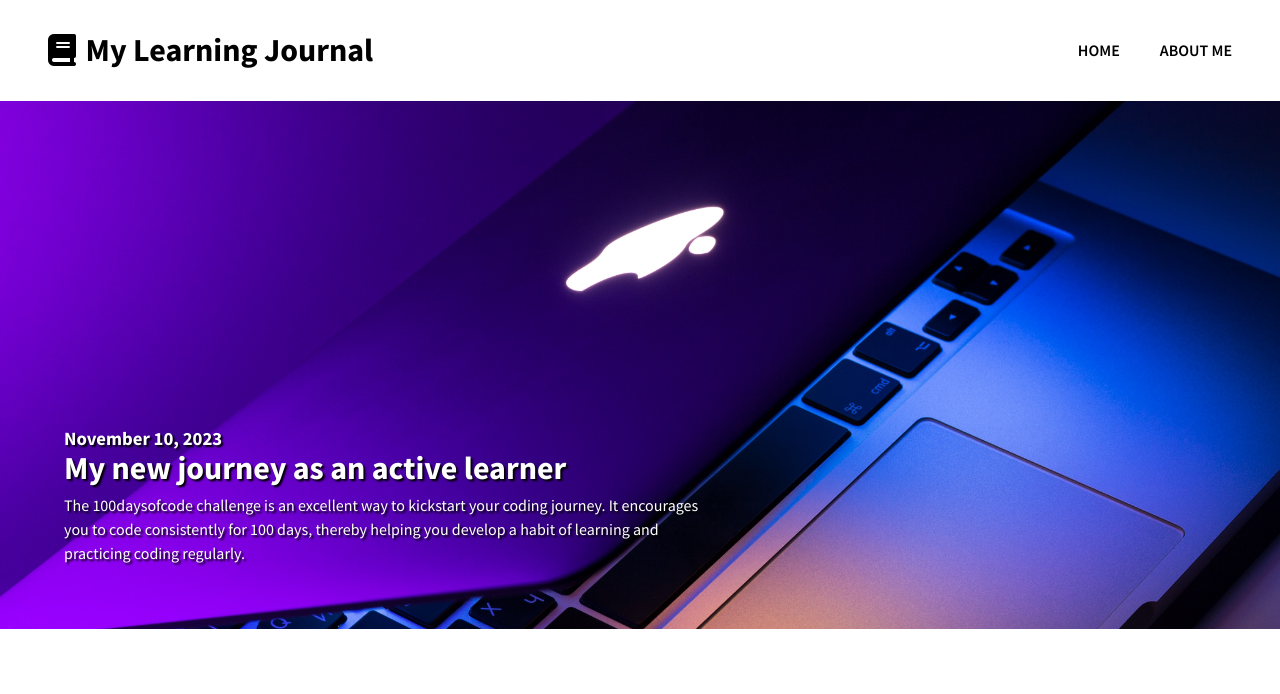
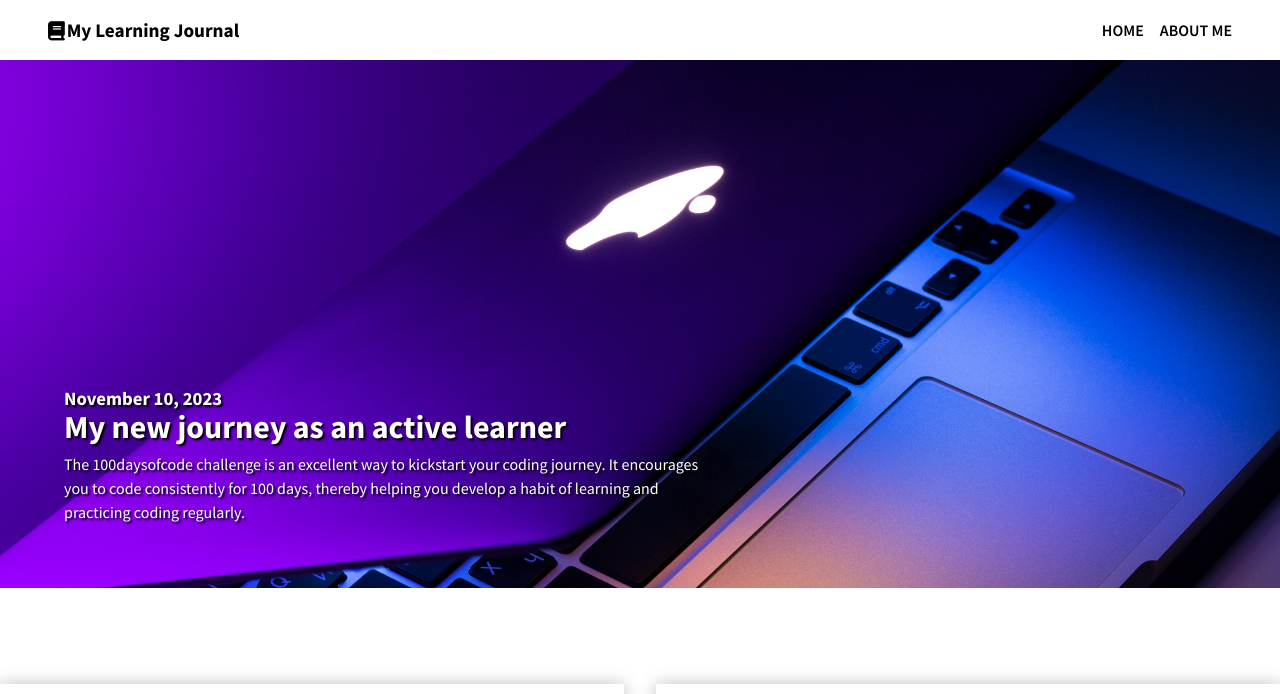
Before and after one commit to nithincp/Learning-Journal, a plain HTML site: page index.html in a window 1280 px wide. Shown: the top 694 px of the page. Drawn offline with nearby package versions, Linux system fonts and the light colour scheme; a web font is replaced by a local one.

Commit message:
Style changes testing

```diff
--- a/css/style.css
+++ b/css/style.css
@@ -19,15 +19,15 @@ body {
     display: flex;
     justify-content: space-between;
     align-items: center;
-    gap: 2.5em;
+    gap: 1em;
 }
 
 .title-wrapper{
-    font-size: 2em;
+    font-size: 1.2em;
     display: flex;
     justify-content: center;
     align-items: center;
-    gap: 0.3em;
+    gap: 0.1em;
 }
 
 .main{
```
